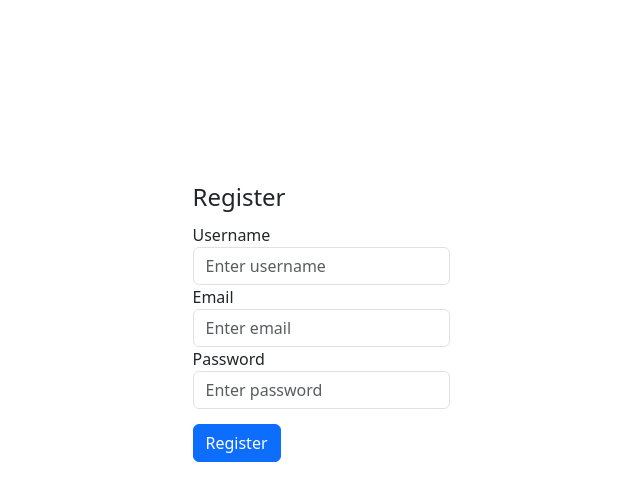
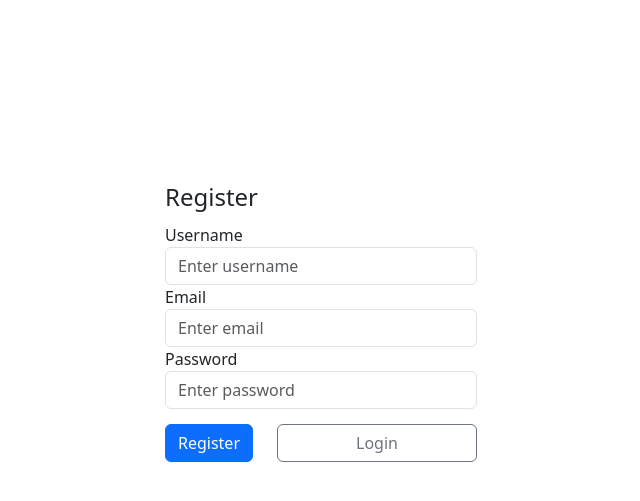
Before and after one commit to SCRUM-Webapp/SCRUM_Webapp_Project, a Flask app: page /Register in a window 1280 px wide. Shown: the part 58-559 px from the top of the page, without its empty margins (319-959 px from the left). Run offline with Flask 3, Linux system fonts and the light colour scheme; some libraries are stand-ins or nearby versions.

Commit message:
centered column titles + added button that leads to Login Panel in Register Panel

```diff
--- a/templates/Register.html
+++ b/templates/Register.html
@@ -24,7 +24,14 @@
                     {{ form.password(class="form-control") }}
                 </div>
 
-                {{ form.submit(class="btn btn-primary", style="margin-top: 15px;") }}
+                <div class="row">
+                    <div class="col">
+                        {{ form.submit(class="btn btn-primary", style="margin-top: 15px;") }}
+                    </div>
+                    <div class="col">
+                        <a href="{{ url_for('login') }}" class="btn btn-outline-secondary" style="margin-top: 15px; width: 200px"> Login</a>
+                    </div>
+                </div>
 
             </fieldset>
         </form>
```
Also changed, not shown: templates/Product_Backlog.html (+4 -4 lines), templates/Sprint_Planning.html (+4 -4 lines).
